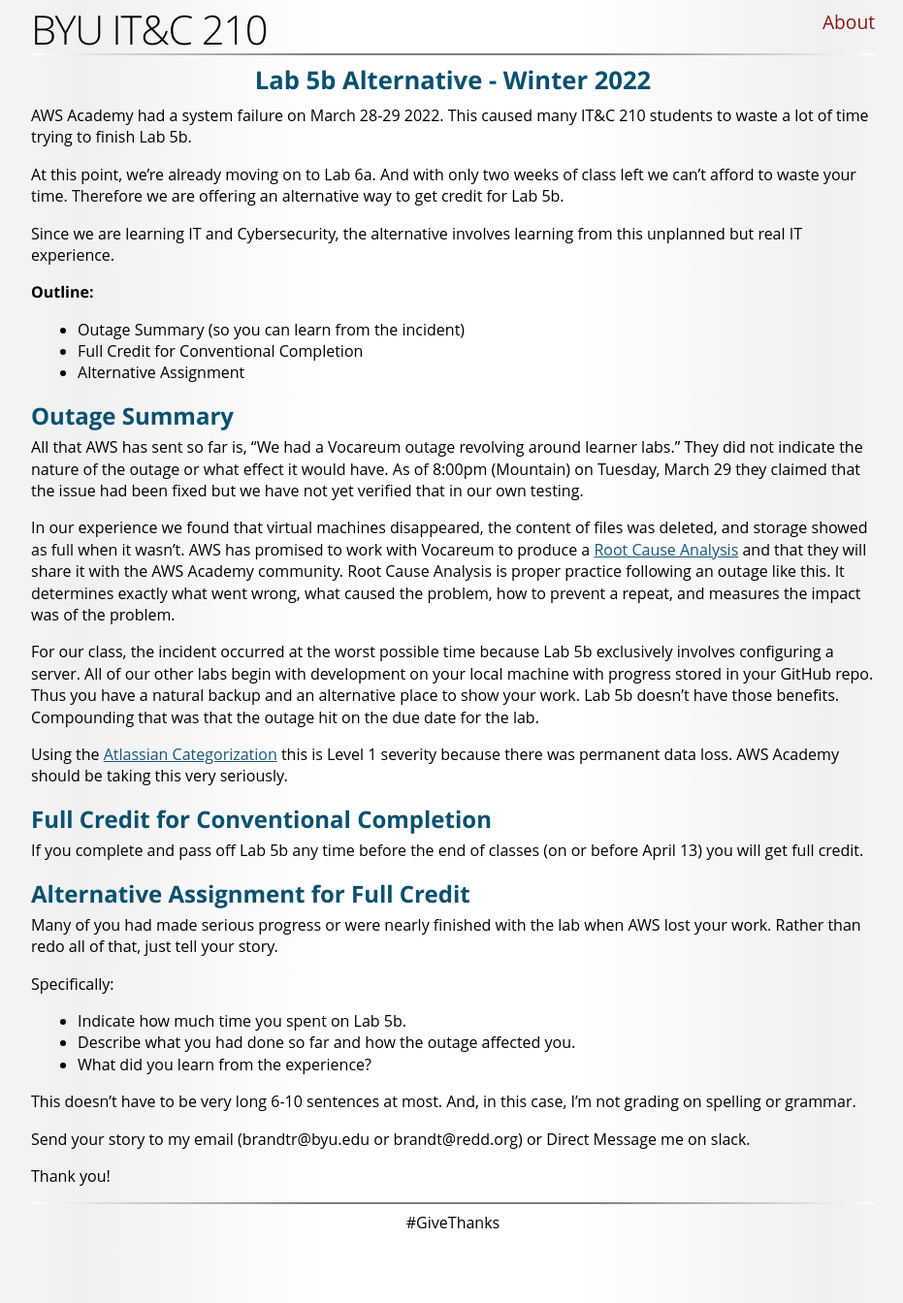
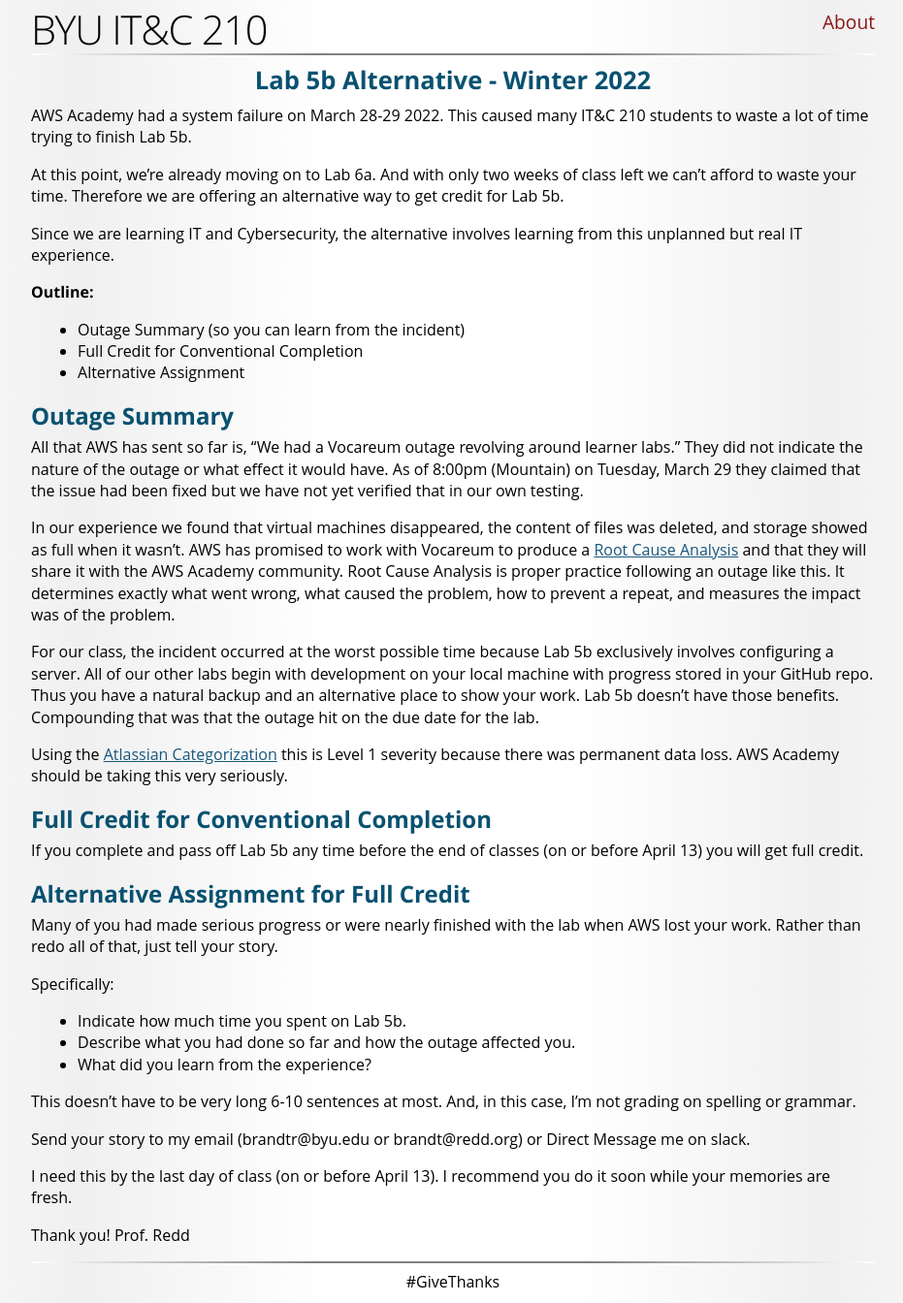
Before and after one commit to BYU-ITC-210/BYU-ITC-210.github.io, a Jekyll site: the page built from Lab5b-Alt-2022-Winter.md, in a window 1280 px wide. Shown: the whole page at 97% size, without its empty margins (173-1104 px from the left). Built offline with Jekyll 4.4.1, drawn with Linux system fonts in a browser that asks for light colours; some web fonts are replaced; before the commit the page ends 1283 px from its top, so only the background shows below that.

Commit message:
alt due date

```diff
--- a/Lab5b-Alt-2022-Winter.md
+++ b/Lab5b-Alt-2022-Winter.md
@@ -41,4 +41,7 @@ This doesn't have to be very long 6-10 sentences at most. And, in this case, I'm
 
 Send your story to my email (brandtr@byu.edu or brandt@redd.org) or Direct Message me on slack.
 
+I need this by the last day of class (on or before April 13). I recommend you do it soon while your memories are fresh.
+
 Thank you!
+Prof. Redd
```
